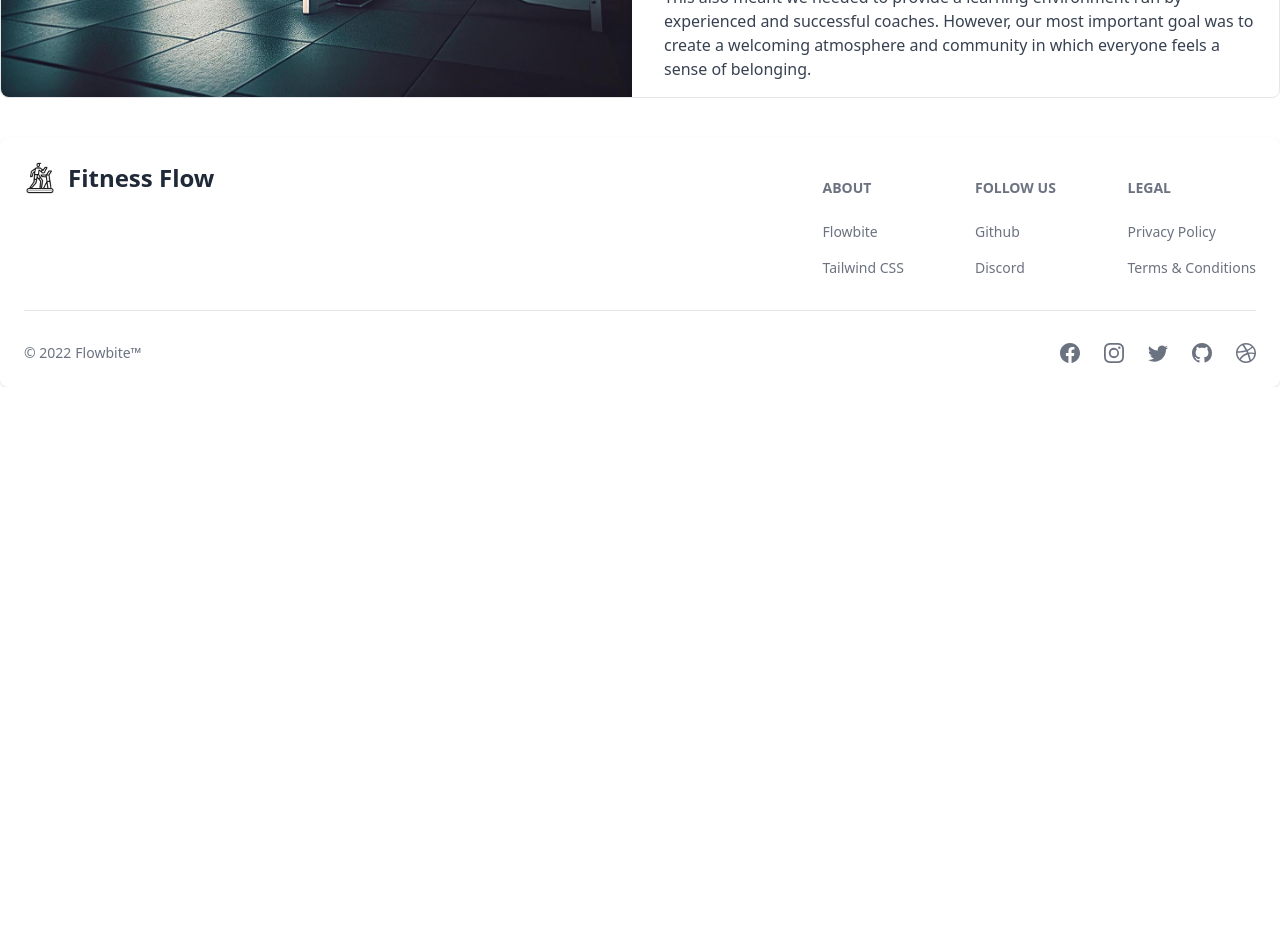
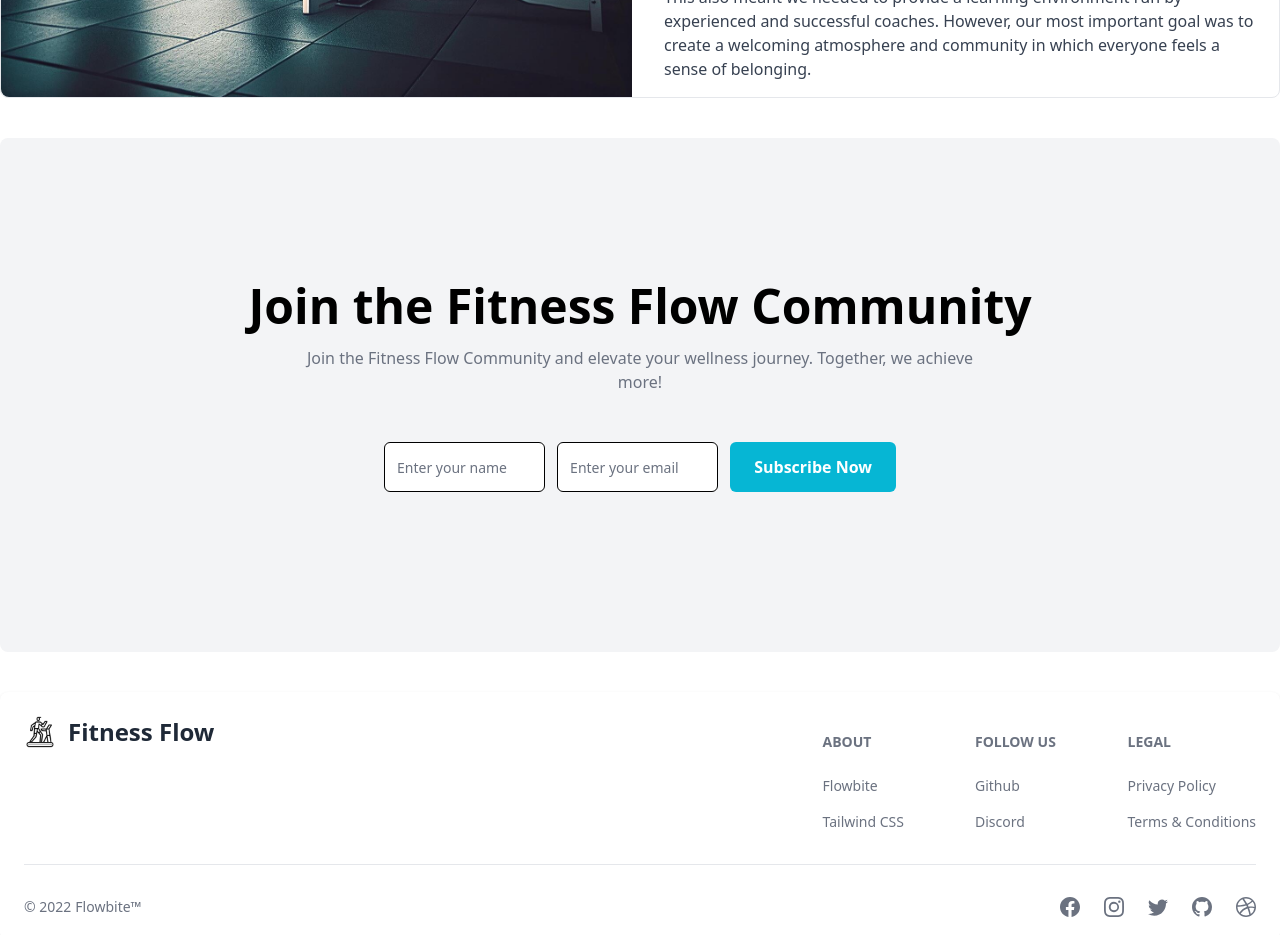
Before and after one commit to Fazlul619/gym-project-client-side, a React (Vite) app: page / in a window 1280 px wide. Shown: the part 960-1895 px from the top of the page. Before the commit the page ends 1347 px from the top, so only its background shows below. Built offline with nearby package versions, Linux system fonts and the light colour scheme; no server answers.

Commit message:
Newsletter Section

```diff
--- a/package.json
+++ b/package.json
@@ -10,6 +10,7 @@
     "preview": "vite preview"
   },
   "dependencies": {
+    "axios": "^1.7.2",
     "firebase": "^10.12.2",
     "flowbite": "^2.3.0",
     "flowbite-react": "^0.9.0",
--- a/src/Pages/Home/Home/Home.jsx
+++ b/src/Pages/Home/Home/Home.jsx
@@ -1,6 +1,7 @@
 import About from "../About/About";
 import Banner from "../Banner/Banner";
 import { Helmet } from "react-helmet-async";
+import Newsletter from "../Newsletter/Newsletter";
 const Home = () => {
   return (
     <div>
@@ -9,6 +10,7 @@ const Home = () => {
       </Helmet>
       <Banner></Banner>
       <About></About>
+      <Newsletter></Newsletter>
     </div>
   );
 };
--- /dev/null
+++ b/src/Pages/Home/Newsletter/Newsletter.jsx
@@ -0,0 +1,81 @@
+import Swal from "sweetalert2";
+import useAxiosPublic from "../../../hooks/useAxiosPublic";
+
+const Newsletter = () => {
+  const axiosPublic = useAxiosPublic();
+  const handleSubscribe = (event) => {
+    event.preventDefault();
+    const form = event.target;
+    const name = form.name.value;
+    const email = form.email.value;
+    console.log(email, name);
+    form.name.value = "";
+    form.email.value = "";
+    const newSubscriber = {
+      name,
+      email,
+    };
+    axiosPublic
+      .post("/subscriber", newSubscriber)
+      .then((res) => {
+        console.log(res.data);
+        if (res.data.insertedId) {
+          Swal.fire({
+            position: "top-end",
+            icon: "success",
+            title: `${name} Subscribe Successfully`,
+            showConfirmButton: false,
+            timer: 1500,
+          });
+        }
+      })
+      .catch((error) => {
+        console.log(error);
+      });
+  };
+
+  return (
+    <div>
+      <section>
+        <div className="mx-auto w-full bg-gray-100 my-10 rounded-lg px-5 py-16 md:px-10 md:py-20">
+          <div className=" p-8 text-center sm:p-10 md:p-16">
+            <h2 className="mb-4 text-3xl font-bold md:text-5xl">
+              Join the Fitness Flow Community
+            </h2>
+            <p className="mx-auto mb-6 max-w-2xl text-sm text-gray-500 sm:text-base md:mb-10 lg:mb-12">
+              Join the Fitness Flow Community and elevate your wellness journey.
+              Together, we achieve more!
+            </p>
+            <div className="mx-auto mb-4 flex max-w-lg justify-center">
+              <form
+                onSubmit={handleSubscribe}
+                name="email-form"
+                method="get"
+                className="flex w-full flex-col gap-3 sm:flex-row"
+              >
+                <input
+                  type="text"
+                  name="name"
+                  className="h-9 w-full rounded-md border border-solid border-black px-3 py-6 text-sm text-gray-500"
+                  placeholder="Enter your name"
+                />
+                <input
+                  type="email"
+                  name="email"
+                  className="h-9 w-full rounded-md border border-solid border-black px-3 py-6 text-sm text-gray-500"
+                  placeholder="Enter your email"
+                />
+                <input
+                  type="submit"
+                  value="Subscribe Now"
+                  className="cursor-pointer rounded-md px-6 py-2 bg-cyan-500 font-semibold text-white"
+                />
+              </form>
+            </div>
+          </div>
+        </div>
+      </section>
+    </div>
+  );
+};
+export default Newsletter;
--- /dev/null
+++ b/src/hooks/useAxiosPublic.jsx
@@ -0,0 +1,11 @@
+import axios from "axios";
+
+const axiosPublic = axios.create({
+  baseURL: "http://localhost:5000",
+});
+
+const useAxiosPublic = () => {
+  return axiosPublic;
+};
+
+export default useAxiosPublic;
--- a/src/providers/AuthProvider.jsx
+++ b/src/providers/AuthProvider.jsx
@@ -3,18 +3,19 @@ import {
   getAuth,
   onAuthStateChanged,
   signInWithEmailAndPassword,
+  signInWithPopup,
   signOut,
   updateProfile,
 } from "firebase/auth";
 import { createContext, useEffect, useState } from "react";
 import { app } from "../firebase/firebase.config";
-
+import { GoogleAuthProvider } from "firebase/auth";
 export const AuthContext = createContext(null);
 const auth = getAuth(app);
 const AuthProvider = ({ children }) => {
   const [user, setUser] = useState(null);
   const [loading, setLoading] = useState(true);
-
+  const googleProvider = new GoogleAuthProvider();
   const createUser = (email, password) => {
     setLoading(true);
     return createUserWithEmailAndPassword(auth, email, password);
@@ -30,6 +31,10 @@ const AuthProvider = ({ children }) => {
   const signIn = (email, password) => {
     setLoading(true);
     return signInWithEmailAndPassword(auth, email, password);
+  };
+  const googleSignIn = () => {
+    setLoading(true);
+    return signInWithPopup(auth, googleProvider);
   };
 
   const logOut = () => {
@@ -52,6 +57,7 @@ const AuthProvider = ({ children }) => {
     loading,
     createUser,
     signIn,
+    googleSignIn,
     logOut,
     updateUserProfile,
   };
```
Also changed, not shown: 1 other file (tests, documents, lock files or other folders).
